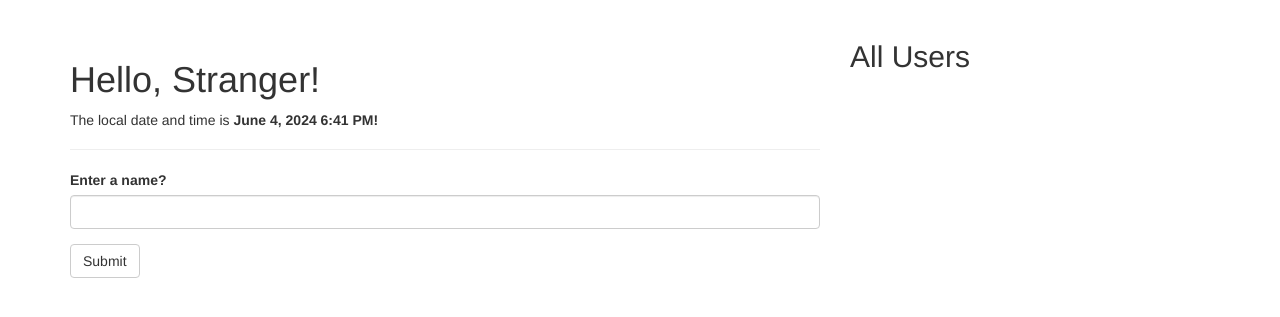
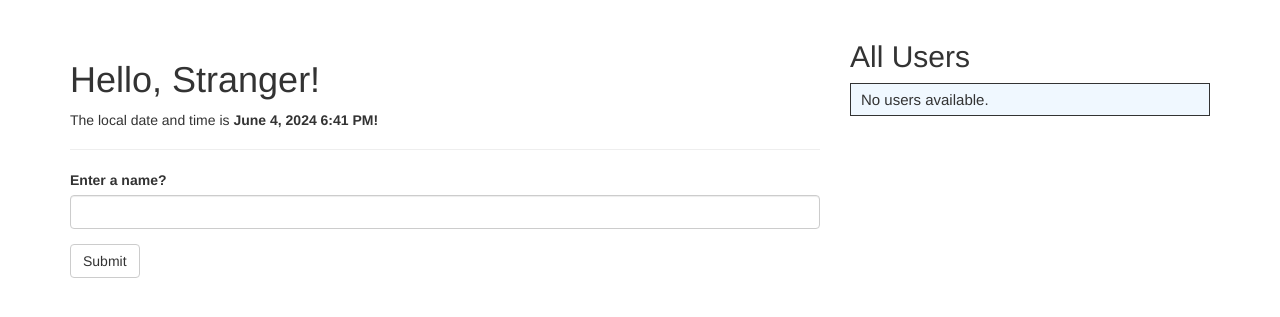
Before and after one commit to ErickMwazonga/flask-starter, a Flask app: page / in a window 1280 px wide. Shown: the part 52-369 px from the top of the page. Run offline with Flask 3, Linux system fonts and the light colour scheme; some libraries are stand-ins or nearby versions.

Commit message:
add message when no items are found

```diff
--- a/app/templates/index.html
+++ b/app/templates/index.html
@@ -23,6 +23,10 @@
                         <button type="submit" class="delete-btn">X</button>
                     </form>
                 </li>
+            {% else %}
+                <li class="user-item">
+                    <span>No users available.</span>
+                </li>
             {% endfor %}
         </ul>
     </div>
```
